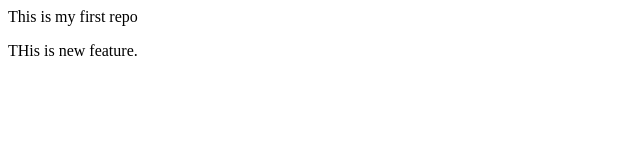
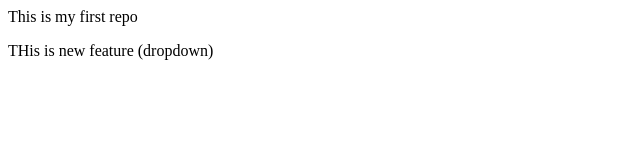
Before and after one commit to amritv0306/localRepo, a plain HTML site: page index.html in a window 1280 px wide. Shown: the full height of the page, 0-640 px from the left. Drawn offline with Linux system fonts and the light colour scheme.

Commit message:
added dropdown

```diff
--- a/index.html
+++ b/index.html
@@ -1,2 +1,2 @@
 <p>This is my first repo</p>
-<p>THis is new feature.</p>
+<p>THis is new feature (dropdown)</p>
```
